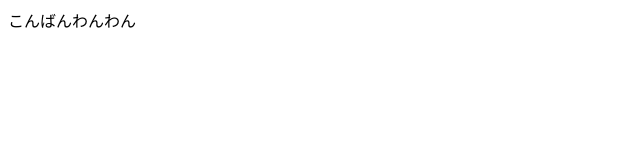
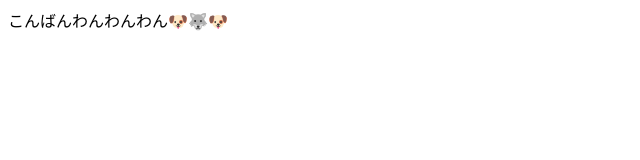
Before and after one commit to cat22roo/lp-practice-static, a plain HTML site: page public/index.html in a window 1280 px wide. Shown: the whole page, without its empty margins (0-640 px from the left). Drawn offline with Linux system fonts and the light colour scheme.

Commit message:
Github Actionsでデプロイできたので、テキストを更新してみた

```diff
--- a/public/index.html
+++ b/public/index.html
@@ -7,6 +7,6 @@
   <title>テストページ</title>
 </head>
 <body>
-  こんばんわんわん
+  こんばんわんわんわん🐶🐺🐶
 </body>
 </html>
```
